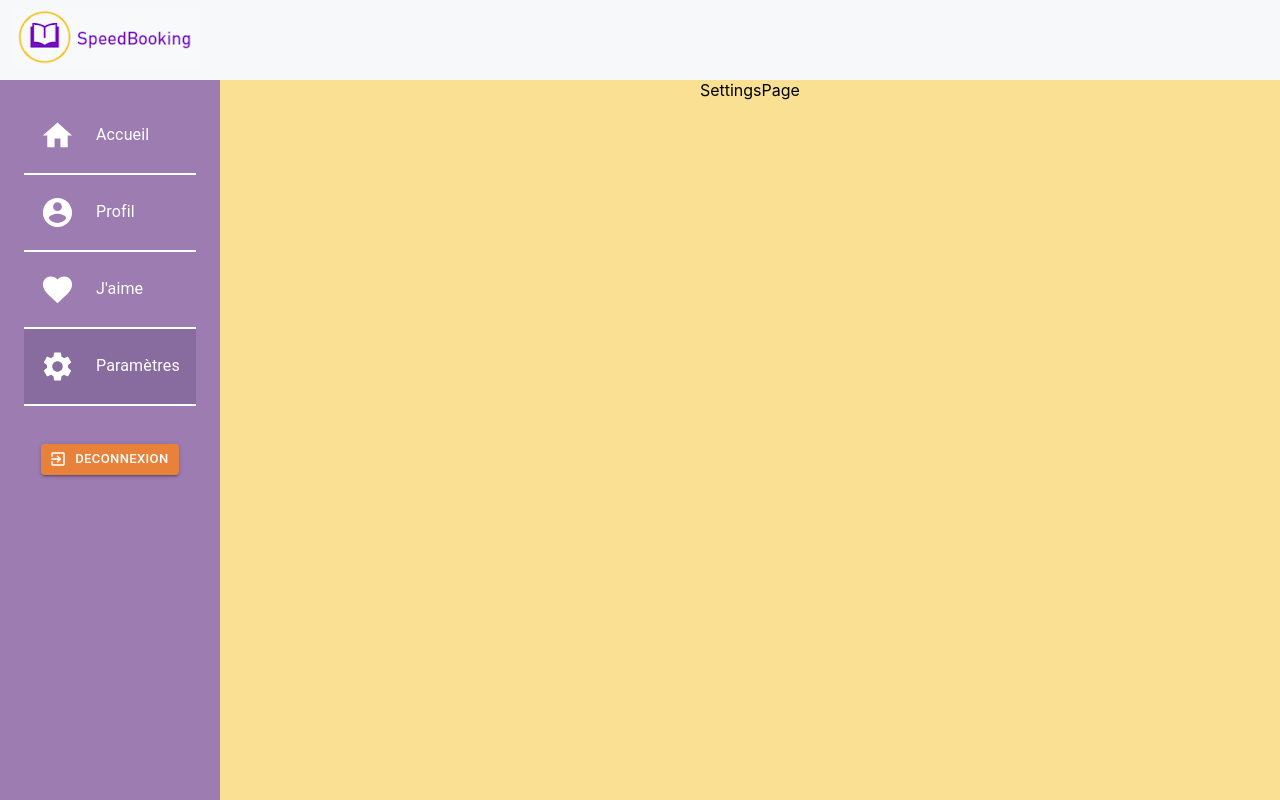
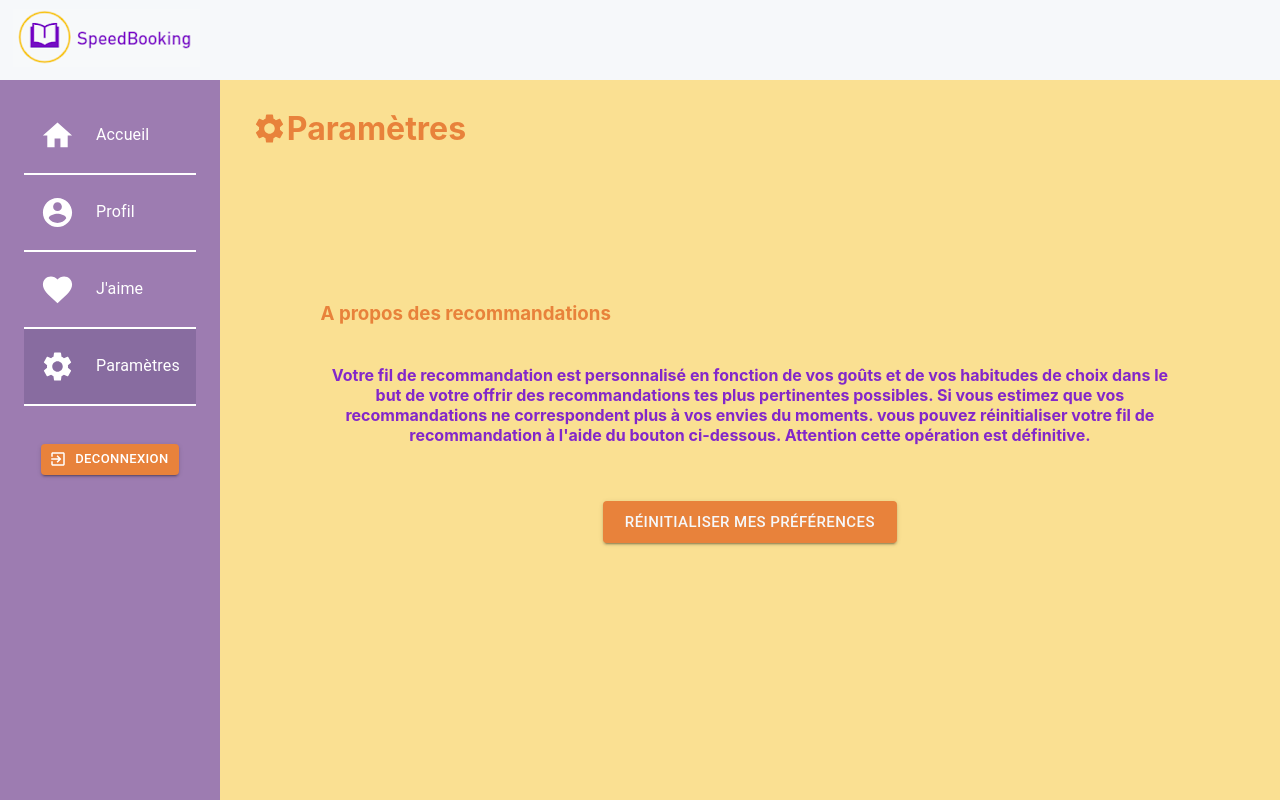
Before and after one commit to charleme/SpeedBooking-front, a React (Create React App) app: page /settings in a window 1280 px wide. Built offline with nearby package versions, Linux system fonts and the light colour scheme.

Commit message:
add setting page + reset genre option

```diff
--- a/src/components/HeadBand/index.tsx
+++ b/src/components/HeadBand/index.tsx
@@ -6,7 +6,7 @@ export default class HeadBand extends React.Component{
 
     render() {
         const link = window.location.href.substring(21, window.location.href.length)
-        let hrefLink
+        let hrefLink = ""
         let contentUnlogged
         if(link === "/"  || link === "/signin" || link === "/signup"){
             hrefLink = "/"
--- a/src/containers/Settings/SettingsPage.tsx
+++ b/src/containers/Settings/SettingsPage.tsx
@@ -1,16 +1,150 @@
 import React, {Component} from 'react'
 import PageWithNav from '../../components/NavBar/PageWithNav';
+import {Button, Grid, TextField} from "@material-ui/core";
+import SettingsIcon from '@material-ui/icons/Settings';
+import {colors} from "../../default_color";
+import {genres, IGenre} from "../../genres";
+import {Autocomplete} from "@material-ui/lab";
+import UserHelpers from "../../helpers/UserHelpers";
 
-class SettingsPage extends Component<any, any> {
+interface IState{
+    showGenreSelector: boolean;
+    newGenres: string[];
+}
+
+class SettingsPage extends Component<any, IState> {
     constructor(props:any) {
         super(props);
+        this.state = {
+            showGenreSelector: false,
+            newGenres: [],
+        }
     }
+
+    showGenreSelector = () => {
+        this.setState({showGenreSelector: true})
+    }
+
+    changeGenreHandler = async (event: any, newValues: IGenre[]) => {
+        const genresCopy: string[] = []
+
+        newValues.forEach(genre => {
+            genresCopy.push(genre.nameGenre)
+        });
+        await this.setState({newGenres: genresCopy})
+    }
+
+    confirm = (e: any) => {
+        e.preventDefault()
+        let userId = 4
+        let list = this.state.newGenres
+        UserHelpers.resetUserGenres(userId, list).then(res => {
+            console.log("Done !")
+            // this.props.history.push('/profile')
+        })
+    }
+
     render() {
+        const button =
+            <Grid container xs={12}
+                  direction="row"
+                  justify="center"
+                  alignItems="center"
+                  style={{padding:"4%"}}>
+                <Button variant="contained"
+                               color="primary"
+                               size="large"
+                               style={{color:colors.white}}
+                               onClick={this.showGenreSelector}>
+                            Réinitialiser mes préférences
+                </Button>
+            </Grid>
+
+        const genreSelector = <Grid container xs={12}
+                                    direction="column"
+                                    justify="center"
+                                    alignItems="center"
+                                    style={{padding:"1%"}}>
+                                <Autocomplete
+                                    multiple
+                                    size="small"
+                                    id="tags-outlined"
+                                    options={genres}
+                                    getOptionLabel={(option) => option.nameGenre}
+                                    filterSelectedOptions
+                                    style={{width:"450px"}}
+                                    onChange={this.changeGenreHandler}
+                                    renderInput={(params) => (
+                                        <TextField
+                                            {...params}
+                                            variant="outlined"
+                                            label="Nouveaux genres"
+                                            placeholder="Nouveaux genres"
+                                        />
+                                    )}
+                                />
+                                <br/>
+                                <Button variant="contained"
+                                        color="primary"
+                                        size="large"
+                                        style={{color:colors.white}}
+                                        onClick={this.confirm}>
+                                    Confirm
+                                </Button>
+        </Grid>
+
+        const resetArea = ( !this.state.showGenreSelector ? button : genreSelector)
         return (
             <PageWithNav selected={4}>
-                <div>
-                    SettingsPage
-                </div>
+                <Grid container
+                      direction="row"
+                      justify="center"
+                      alignItems="center"
+                      style={{height:'100%'}}>
+                    <Grid container xs={12}
+                          direction="row"
+                          justify="flex-start"
+                          alignItems="flex-end"
+                          style={{height:'12%'}}>
+                        <Grid container
+                              direction="row"
+                              justify="flex-start"
+                              alignItems="center"
+                              xs={4}
+                              style={{height:'100%',paddingLeft:"2em"}}>
+                            <SettingsIcon color="primary" fontSize="large"/>
+                            <h1 style={{color:colors.orangeButton}}>Paramètres</h1>
+                        </Grid>
+                    </Grid>
+                    <Grid container xs={12}
+                          direction="row"
+                          justify="flex-start"
+                          alignItems="flex-start"
+                          spacing={0}
+                          style={{height:'85%', padding:"5%"}}>
+                        {/*<Grid item xs={12} style={{height:'42%'}}>*/}
+
+                        {/*</Grid>*/}
+                        {/*<div style={{height:'0px', width:"100%", border:"1px solid", borderColor:colors.orangeButton}}/>*/}
+                        <Grid container xs={12}
+                              direction="row"
+                              justify="flex-start"
+                              alignItems="flex-start"
+                              style={{height:'35%', padding:"5%"}}>
+                            <Grid container xs={6}
+                                  justify="flex-start"
+                                  alignItems="flex-start">
+                                <h3 style={{color:colors.orangeButton}}>A propos des recommandations</h3>
+                            </Grid>
+                            <Grid item xs={12}>
+                                <h4 style={{color:colors.purple}}>
+                                    Votre fil de recommandation est personnalisé en fonction de vos goûts et de vos habitudes de choix dans le but de votre offrir des recommandations tes plus pertinentes possibles. Si vous estimez que vos recommandations ne correspondent plus à vos envies du moments. vous pouvez réinitialiser votre fil de recommandation à l'aide du bouton ci-dessous. Attention cette opération est définitive.
+                                </h4>
+                            </Grid>
+                            {resetArea}
+                        </Grid>
+                    </Grid>
+                </Grid>
             </PageWithNav>
         );
     }
--- a/src/default_color.js
+++ b/src/default_color.js
@@ -3,6 +3,8 @@ export const colors = {
     white: "#f6f8fa",
     orangeButton: "#e8823b",
     orangeInnerPage: "#fae092",
+    purple:"#8327ca",
+    lightPurple:"#9c7cd4",
     theme: {
         palette:{
             primary: {
--- a/src/helpers/UserHelpers.tsx
+++ b/src/helpers/UserHelpers.tsx
@@ -24,6 +24,10 @@ class UserHelpers{
         return axios.put(USER_API_BASE_URL + "/updateUser", user);
     }
 
+    resetUserGenres(userId:number, list: string[]): Promise<AxiosResponse<IUser>> {
+        return axios.put(USER_API_BASE_URL + "/resetUserGenres/" + userId, list);
+    }
+
     deleteUser(userId: number): Promise<AxiosResponse<IDelete>>{
         return axios.delete(USER_API_BASE_URL + "/deleteUser/" + userId);
     }
@@ -31,6 +35,7 @@ class UserHelpers{
     getUserReadBooks(userId:number): Promise<AxiosResponse<IBookWithProgress>>{
         return axios.get(USER_API_BASE_URL + "/getUserReadBooks/" + userId);
     }
+
 }
 
 export default new UserHelpers()
```
